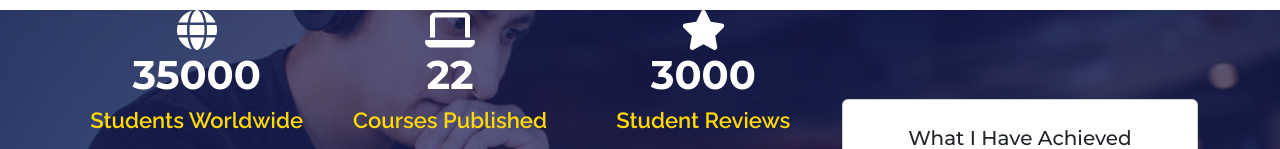
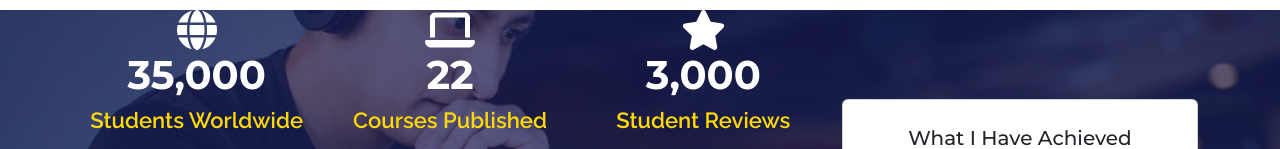
Before and after one commit to NatiEfraim/learnify-hub-app, a React (Create React App) app: page / in a window 1280 px wide. Shown: the part 1613-1762 px from the top of the page. Built offline with nearby package versions, Linux system fonts and the light colour scheme.

Commit message:
finish with summary componenet

```diff
--- a/package.json
+++ b/package.json
@@ -12,8 +12,10 @@
     "bootstrap": "^5.3.2",
     "react": "^18.2.0",
     "react-bootstrap": "^2.9.1",
+    "react-countup": "^6.5.0",
     "react-dom": "^18.2.0",
     "react-scripts": "5.0.1",
+    "react-visibility-sensor": "^5.1.1",
     "recharts": "^2.10.1",
     "web-vitals": "^2.1.4"
   },
--- a/src/components/Summary/Summary.jsx
+++ b/src/components/Summary/Summary.jsx
@@ -5,6 +5,11 @@
 import { faGlobe } from "@fortawesome/free-solid-svg-icons";
 import { faLaptop } from "@fortawesome/free-solid-svg-icons";
 import { faStar } from "@fortawesome/free-solid-svg-icons";
+
+import CountUp from "react-countup";
+
+import VisibilitySensor from "react-visibility-sensor";
+
 class Summary extends Component {
   render() {
     return (
@@ -18,7 +23,17 @@
                     <Col>
                       <FontAwesomeIcon className="iconProject" icon={faGlobe} />
 
-                      <h1 className="countNumber">35000 </h1>
+                      {/* <h1 className="countNumber">35000 </h1> */}
+
+                      <h1 className="countNumber">
+                        <CountUp start={0} end={35000}>
+                          {({ countUpRef, start }) => (
+                            <VisibilitySensor onChange={start} delayedCall>
+                              <span ref={countUpRef} />
+                            </VisibilitySensor>
+                          )}
+                        </CountUp>
+                      </h1>
                       <h4 className="countTitle">Students Worldwide</h4>
                       <hr className="bg-white w-25" />
                     </Col>
@@ -29,7 +44,16 @@
                         icon={faLaptop}
                       />
 
-                      <h1 className="countNumber">22 </h1>
+                      {/* <h1 className="countNumber">22 </h1> */}
+                      <h1 className="countNumber">
+                        <CountUp start={0} end={22}>
+                          {({ countUpRef, start }) => (
+                            <VisibilitySensor onChange={start} delayedCall>
+                              <span ref={countUpRef} />
+                            </VisibilitySensor>
+                          )}
+                        </CountUp>
+                      </h1>
                       <h4 className="countTitle">Courses Published</h4>
                       <hr className="bg-white w-25" />
                     </Col>
@@ -37,7 +61,16 @@
                     <Col>
                       <FontAwesomeIcon className="iconProject" icon={faStar} />
 
-                      <h1 className="countNumber">3000 </h1>
+                      {/* <h1 className="countNumber">3000 </h1> */}
+                      <h1 className="countNumber">
+                        <CountUp start={0} end={3000}>
+                          {({ countUpRef, start }) => (
+                            <VisibilitySensor onChange={start} delayedCall>
+                              <span ref={countUpRef} />
+                            </VisibilitySensor>
+                          )}
+                        </CountUp>{" "}
+                      </h1>
                       <h4 className="countTitle">Student Reviews</h4>
                       <hr className="bg-white w-25" />
                     </Col>
```
Also changed, not shown: 1 other file (tests, documents, lock files or other folders).
